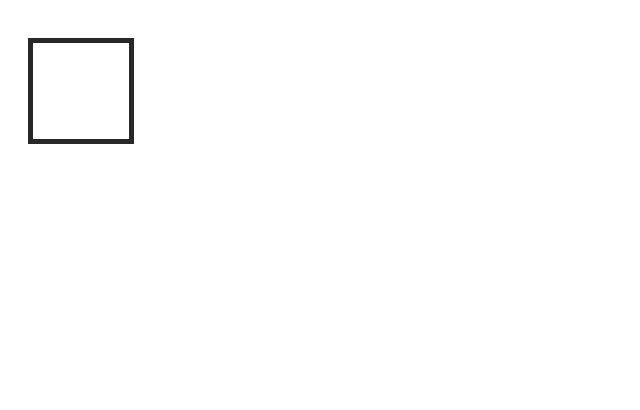
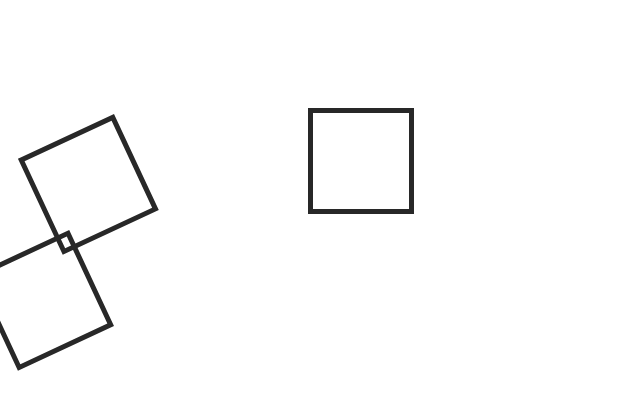
Before and after one commit to vectorsigmaissomewhere/CSS, a plain HTML site: page Transforms/transform.html in a window 1280 px wide. Shown: the whole page, without its empty margins (0-640 px from the left). Drawn offline with Linux system fonts and the light colour scheme; files that its build step writes are made by us from their sources.

Commit message:
Update transform.html

```diff
--- a/Transforms/transform.html
+++ b/Transforms/transform.html
@@ -4,24 +4,40 @@
 <head>
   <meta charset="utf-8">
   <meta name="viewport" content="width=device-width">
-  <title>replit</title>
+  <title>Transform</title>
   <link href="style.css" rel="stylesheet" type="text/css" />
   <style>
     .box{
       width:6em;
       height:6em;
       border: 5px solid #282828;
-      transform: translate(20px,30px);
+      transform: translate(300px,100px);
+    }
+    .box1{
+      width:6em;
+      height:6em;
+      border: 5px solid #282828;
+      transform: rotate(-25deg);
+      transform-origin: 100% 0%;
+    }
+    .box3{
+      width: 6em;
+      height:6em;
+      border:5px solid #282828;
+      transform:rotate(-25deg);
+      transform-origin:right bottom;
+      transition:translate(300px,300px)
     }
   </style>
 </head>
 <body>
   <div class="box"></div>
   <div class="box1"></div>
-
+  <div class="box3"></div>
 </body>
 
 </html>
+
 
 
 <!--
@@ -29,5 +45,13 @@ Moves an element vertically or horizontally relative to its current position,
 Positive values will move the element right on the X axis and down on the Y axis
 
 By default, transform-origin is set to the center of an element(50%,50%)
-
+transform-origin:x-offset y-offset;
+x-offset: a length or percentage from the left edge of the element's box.
+y-offset: a length or percentage from the top edge of the element's box.
+Accepted Keywords
+left (0%)
+center (50%)
+right (100%)
+top (0%)
+bottom (100%)
 -->
```
